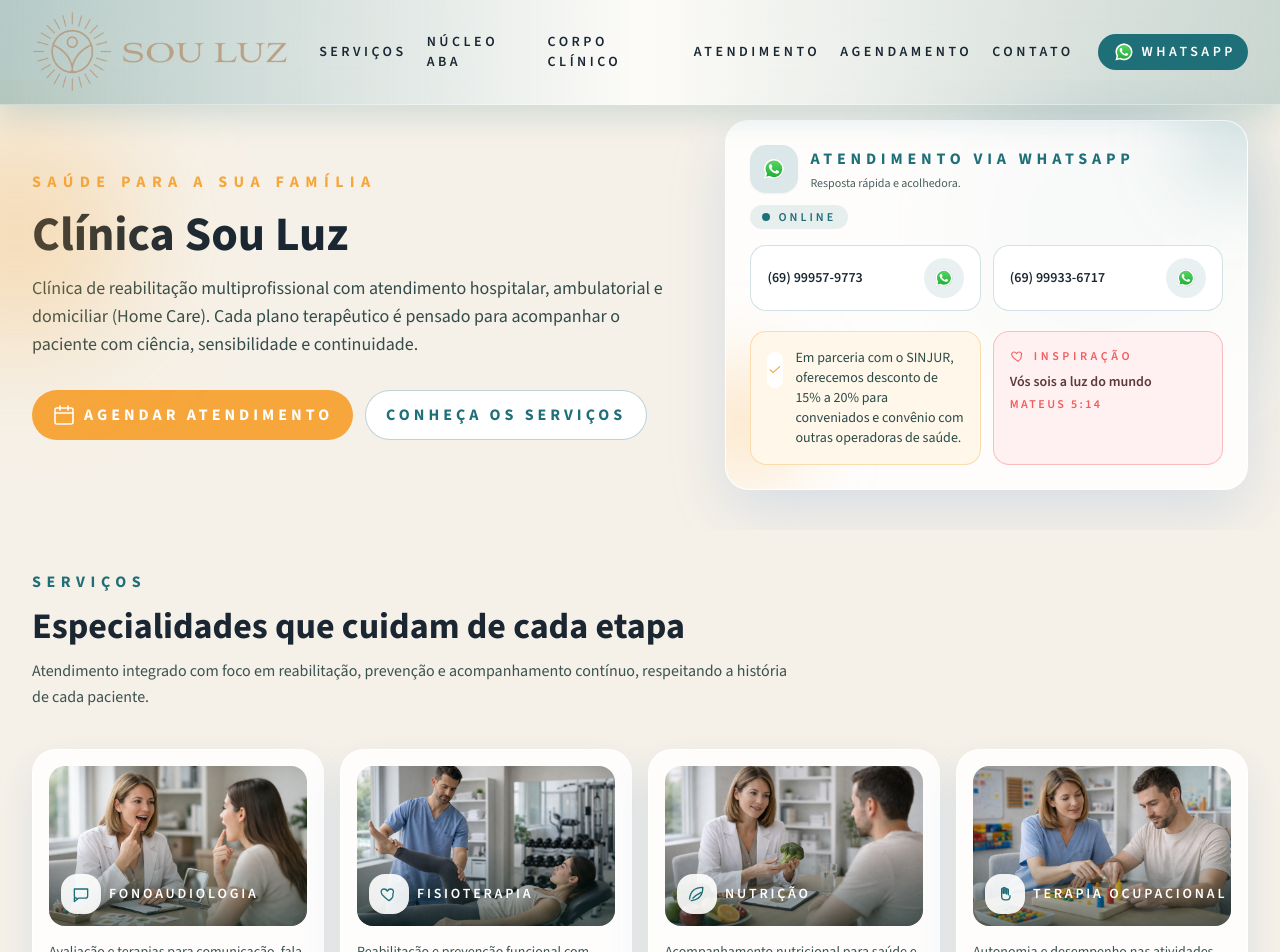
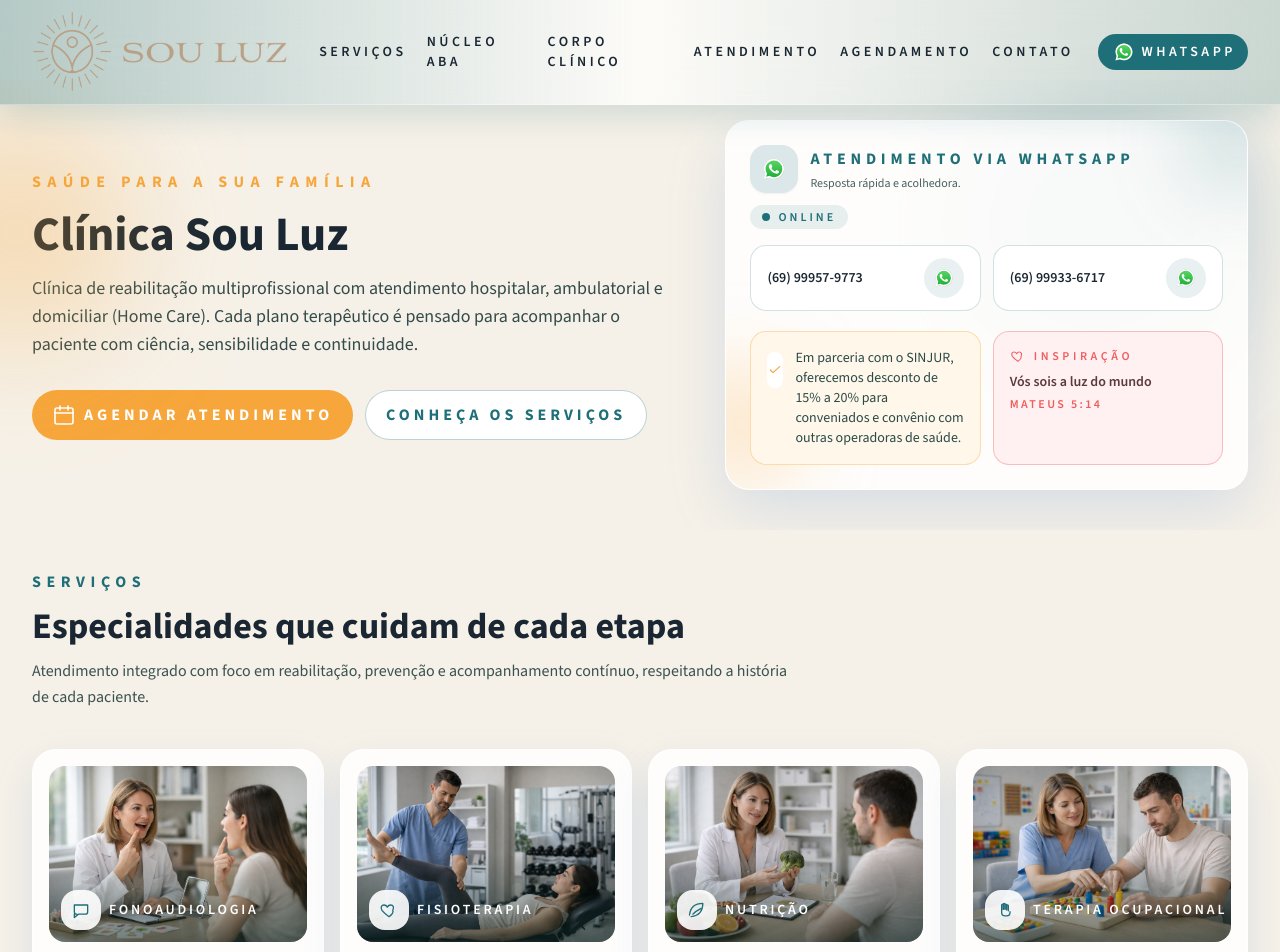
Before and after one commit to GabrielLLima97/sou-arte-institucional, a Next.js app: page /clinica-sou-luz in a window 1280 px wide. Shown: the top 952 px of the page. Built offline with nearby package versions, Linux system fonts and the light colour scheme.

Commit message:
Ajusta foco superior das imagens de especialidades na Clinica Sou Luz

```diff
--- a/app/clinica-sou-luz/page.tsx
+++ b/app/clinica-sou-luz/page.tsx
@@ -291,11 +291,11 @@ export default function ClinicaSouLuzPage() {
                 href={`?especialista=${encodeURIComponent(service.title)}#agendamento`}
                 className="group overflow-hidden rounded-3xl border border-white/70 bg-white/85 p-4 shadow-[0_16px_40px_rgba(31,109,209,0.12)] transition hover:-translate-y-1 hover:border-[#1e6f78]/35 hover:bg-white hover:shadow-[0_20px_45px_rgba(31,109,209,0.18)]"
               >
-                <div className="relative h-36 overflow-hidden rounded-2xl sm:h-40">
+                <div className="relative h-44 overflow-hidden rounded-2xl sm:h-44">
                   <img
                     src={service.image}
                     alt={service.title}
-                    className="h-full w-full object-cover transition duration-500 group-hover:scale-105"
+                    className="h-full w-full origin-top object-cover object-[50%_8%] transition duration-500 group-hover:scale-105 sm:object-[50%_14%]"
                     loading="lazy"
                   />
                   <div className="absolute inset-0 bg-gradient-to-t from-[#102a28]/70 via-transparent to-transparent opacity-80 transition group-hover:opacity-60" />
```
